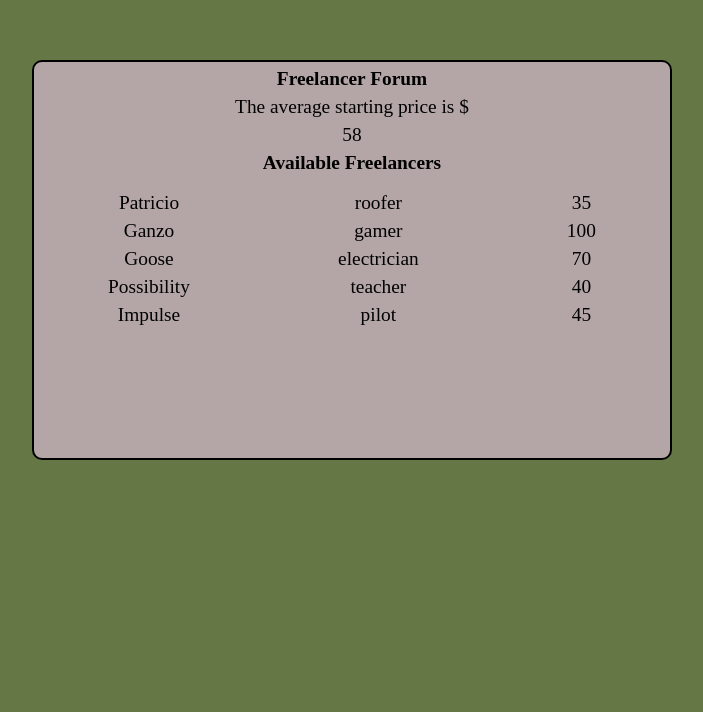
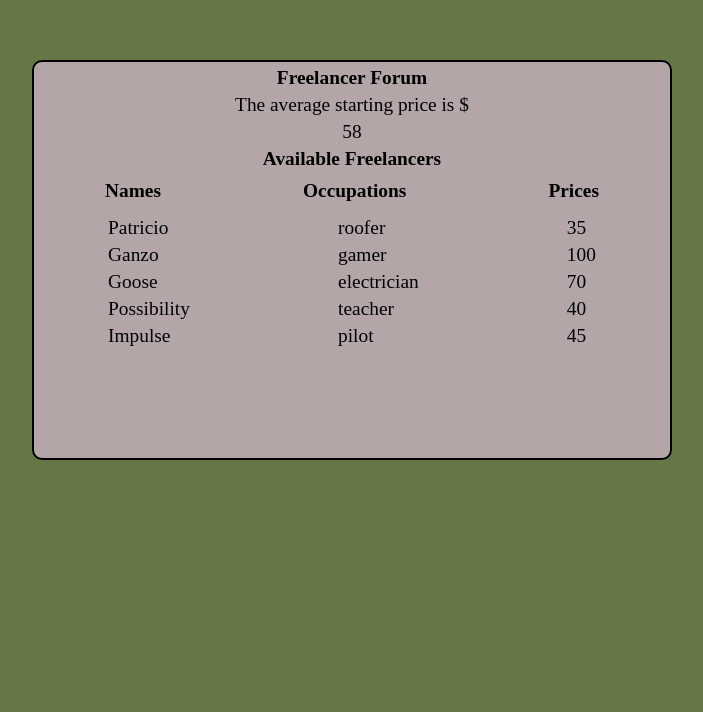
Before and after one commit to castaneda-ed/castaneda-ed-Unit2.FreelancerForum, a plain HTML site: page index.html in a window 1280 px wide. Shown: the part 140-852 px from the top of the page, without its empty margins (288-991 px from the left). Before the commit the page ends 826 px from the top, so only its background shows below. Drawn offline with Linux system fonts and the light colour scheme.

Commit message:
added title tu the rows and added css

```diff
--- a/index.css
+++ b/index.css
@@ -25,14 +25,21 @@ li {
   }
 section {
     background-color: rgb(180, 166, 166);
-    text-align: center;
     border: 2px solid black;
     border-radius: 10px;
     height: 50%;
     width: 50%;
 }
+.align {
+    text-align: center;
+}
 section * {
-    margin-top: 6px;
+    margin-top: 5px;
+}
+.titles {
+    display: flex;
+justify-content: space-around
+
 }
 .freelancer {
     display: flex;
--- a/index.html
+++ b/index.html
@@ -10,9 +10,16 @@
   <body>
     <main>
       <section class="forum">
+        <div class="align">
         <h1>Freelancer Forum</h1>
         <p>The average starting price is $<p id="average"></p></p>
         <h2>Available Freelancers</h2>
+      </div>
+        <div class="titles">
+          <h3>Names</h3>
+          <h3>Occupations</h3>
+          <h3>Prices</h3>
+        </div>
         <div class="freelancer">
         <ul id="names">
           name
```
